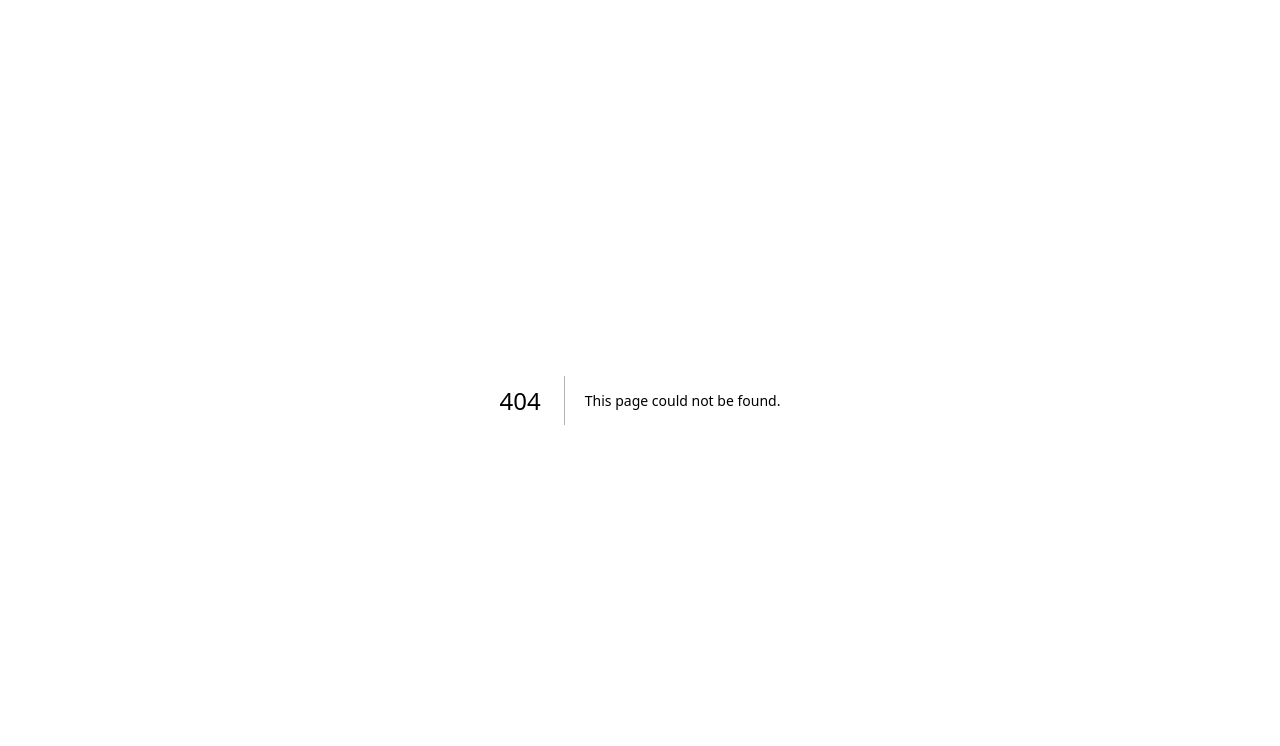
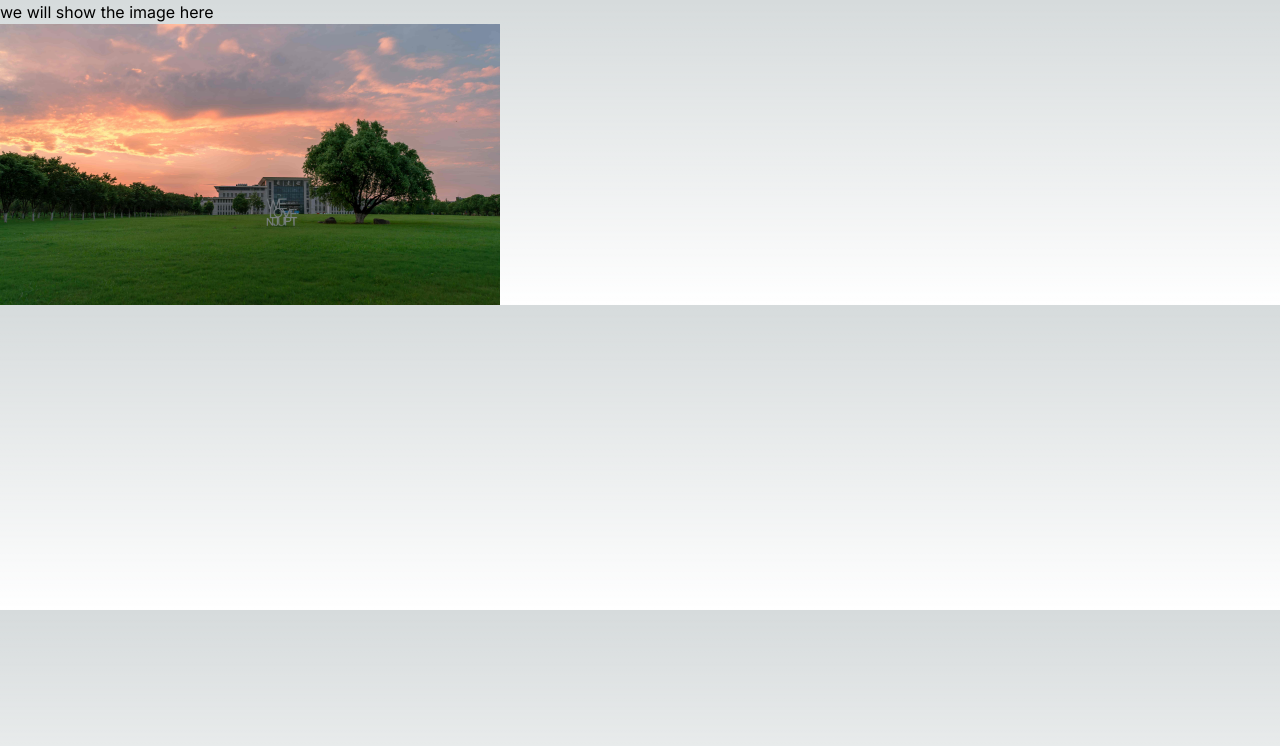
Before and after one commit to Shabi-x/NEXT-demo, a Next.js app: page /images in a window 1280 px wide. Before the commit this address had no page. Shown: the top 746 px of the page. Built offline with nearby package versions, Linux system fonts and the light colour scheme.

Commit message:
day02:image

```diff
--- /dev/null
+++ b/app/images/page.jsx
@@ -0,0 +1,13 @@
+import React from 'react'
+import img from '../../assets/001.jpg'
+import Image from 'next/image'
+const page = () => {
+  return (
+    <div>
+      we will show the image here
+      <Image src={img} alt="picture" width={500} height={500} />
+    </div>
+  )
+}
+
+export default page
```
Also changed, not shown: assets/001.jpg (added).
